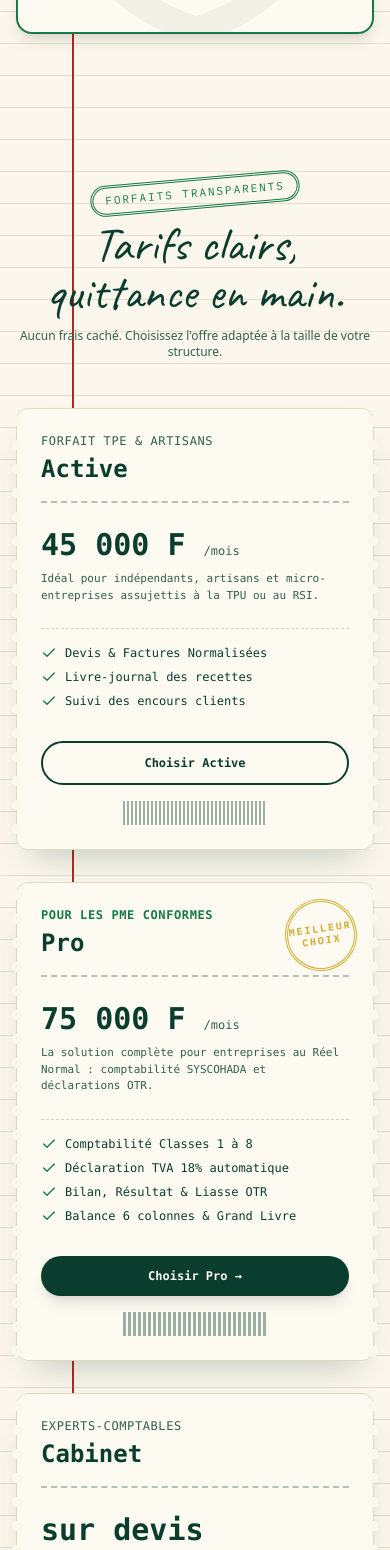
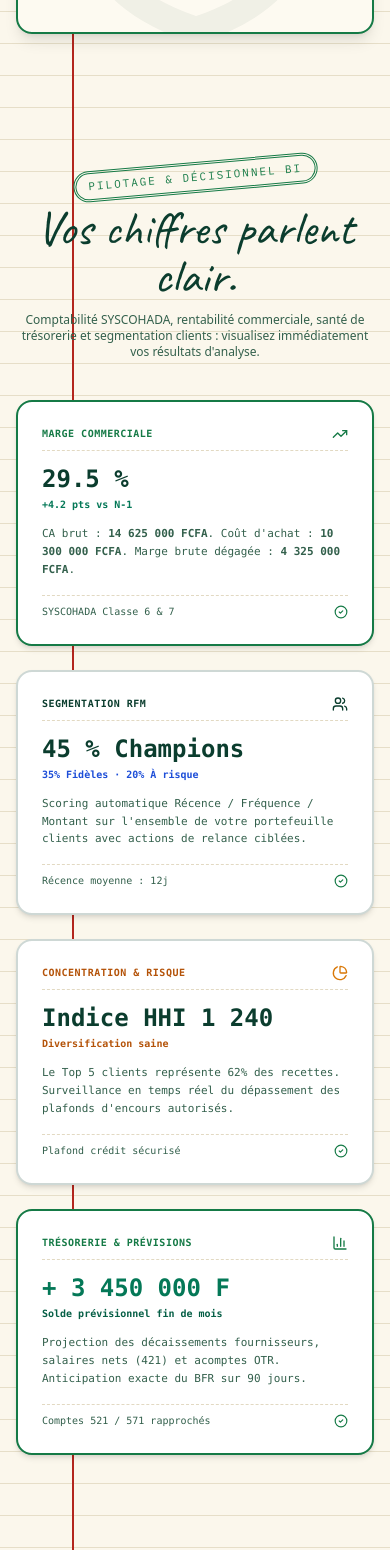
Before and after one commit to EDOR16/fisclens-togo, a Next.js app: page / in a window 390 px wide. Shown: the part 5556-7106 px from the top of the page. Built offline with nearby package versions, Linux system fonts and the light colour scheme.

Commit message:
feat(landing): add fiscal and workspace BI analysis results to Pro plan and showcase section

```diff
--- a/src/app/page.tsx
+++ b/src/app/page.tsx
@@ -23,6 +23,9 @@ import {
   Briefcase,
   Sliders,
   CheckCircle2,
+  TrendingUp,
+  BarChart3,
+  PieChart,
 } from "lucide-react";
 import { formatFcfa } from "@/lib/utils";
 
@@ -683,6 +686,108 @@ export default function GrandLivreLandingPage() {
       </section>
 
       {/* ========================================================================= */}
+      {/* 6-TER. WORKSPACE BI & RÉSULTATS D'ANALYSE DÉCISIONNELLE                    */}
+      {/* ========================================================================= */}
+      <section className="py-16 px-4 sm:px-6 max-w-7xl mx-auto space-y-10">
+        <div className="text-center space-y-3 max-w-2xl mx-auto">
+          <Stamp color="#157A46">PILOTAGE &amp; DÉCISIONNEL BI</Stamp>
+          <h2 className="font-hand text-5xl sm:text-6xl text-[#0B3D2E]">
+            Vos chiffres parlent clair.
+          </h2>
+          <p className="text-xs sm:text-sm text-[#33604C]">
+            Comptabilité SYSCOHADA, rentabilité commerciale, santé de trésorerie et segmentation clients : visualisez immédiatement vos résultats d&apos;analyse.
+          </p>
+        </div>
+
+        {/* Grille de 4 résultats d'analyse concrets */}
+        <div className="grid grid-cols-1 md:grid-cols-2 lg:grid-cols-4 gap-6 font-mono text-xs">
+          {/* Résultat 1 : Rentabilité & Marge Brute */}
+          <div className="p-6 rounded-2xl border-2 border-[#157A46] bg-white shadow-md flex flex-col justify-between space-y-4 hover:translate-y-[-2px] transition-transform">
+            <div>
+              <div className="flex items-center justify-between text-muted-foreground pb-2 border-b border-dashed border-[#E2D9C2]">
+                <span className="uppercase text-[10px] tracking-wider text-[#157A46] font-bold">Marge Commerciale</span>
+                <TrendingUp className="h-4 w-4 text-[#157A46]" />
+              </div>
+              <div className="pt-3">
+                <span className="text-2xl font-extrabold text-[#0B3D2E]">29.5 %</span>
+                <span className="text-[10px] text-emerald-700 block font-bold mt-0.5">+4.2 pts vs N-1</span>
+              </div>
+              <p className="text-[11px] text-[#33604C] mt-3 leading-relaxed">
+                CA brut : <strong>14 625 000 FCFA</strong>. Coût d&apos;achat : <strong>10 300 000 FCFA</strong>. Marge brute dégagée : <strong>4 325 000 FCFA</strong>.
+              </p>
+            </div>
+            <div className="pt-2 border-t border-dashed border-[#E2D9C2] flex items-center justify-between text-[10px] text-[#33604C]">
+              <span>SYSCOHADA Classe 6 &amp; 7</span>
+              <CheckCircle2 className="h-3.5 w-3.5 text-[#157A46]" />
+            </div>
+          </div>
+
+          {/* Résultat 2 : Analyse RFM Clients */}
+          <div className="p-6 rounded-2xl border-2 border-[#0B3D2E]/20 bg-white shadow-md flex flex-col justify-between space-y-4 hover:translate-y-[-2px] transition-transform">
+            <div>
+              <div className="flex items-center justify-between text-muted-foreground pb-2 border-b border-dashed border-[#E2D9C2]">
+                <span className="uppercase text-[10px] tracking-wider text-[#0B3D2E] font-bold">Segmentation RFM</span>
+                <Users className="h-4 w-4 text-[#0B3D2E]" />
+              </div>
+              <div className="pt-3">
+                <span className="text-2xl font-extrabold text-[#0B3D2E]">45 % Champions</span>
+                <span className="text-[10px] text-blue-700 block font-bold mt-0.5">35% Fidèles · 20% À risque</span>
+              </div>
+              <p className="text-[11px] text-[#33604C] mt-3 leading-relaxed">
+                Scoring automatique Récence / Fréquence / Montant sur l&apos;ensemble de votre portefeuille clients avec actions de relance ciblées.
+              </p>
+            </div>
+            <div className="pt-2 border-t border-dashed border-[#E2D9C2] flex items-center justify-between text-[10px] text-[#33604C]">
+              <span>Récence moyenne : 12j</span>
+              <CheckCircle2 className="h-3.5 w-3.5 text-[#157A46]" />
+            </div>
+          </div>
+
+          {/* Résultat 3 : Risque & Concentration */}
+          <div className="p-6 rounded-2xl border-2 border-[#0B3D2E]/20 bg-white shadow-md flex flex-col justify-between space-y-4 hover:translate-y-[-2px] transition-transform">
+            <div>
+              <div className="flex items-center justify-between text-muted-foreground pb-2 border-b border-dashed border-[#E2D9C2]">
+                <span className="uppercase text-[10px] tracking-wider text-amber-700 font-bold">Concentration &amp; Risque</span>
+                <PieChart className="h-4 w-4 text-amber-600" />
+              </div>
+              <div className="pt-3">
+                <span className="text-2xl font-extrabold text-[#0B3D2E]">Indice HHI 1 240</span>
+                <span className="text-[10px] text-amber-700 block font-bold mt-0.5">Diversification saine</span>
+              </div>
+              <p className="text-[11px] text-[#33604C] mt-3 leading-relaxed">
+                Le Top 5 clients représente 62% des recettes. Surveillance en temps réel du dépassement des plafonds d&apos;encours autorisés.
+              </p>
+            </div>
+            <div className="pt-2 border-t border-dashed border-[#E2D9C2] flex items-center justify-between text-[10px] text-[#33604C]">
+              <span>Plafond crédit sécurisé</span>
+              <CheckCircle2 className="h-3.5 w-3.5 text-[#157A46]" />
+            </div>
+          </div>
+
+          {/* Résultat 4 : Trésorerie & BFR Prévisionnel */}
+          <div className="p-6 rounded-2xl border-2 border-[#157A46] bg-white shadow-md flex flex-col justify-between space-y-4 hover:translate-y-[-2px] transition-transform">
+            <div>
+              <div className="flex items-center justify-between text-muted-foreground pb-2 border-b border-dashed border-[#E2D9C2]">
+                <span className="uppercase text-[10px] tracking-wider text-[#157A46] font-bold">Trésorerie &amp; Prévisions</span>
+                <BarChart3 className="h-4 w-4 text-[#157A46]" />
+              </div>
+              <div className="pt-3">
+                <span className="text-2xl font-extrabold text-emerald-700">+ 3 450 000 F</span>
+                <span className="text-[10px] text-emerald-800 block font-bold mt-0.5">Solde prévisionnel fin de mois</span>
+              </div>
+              <p className="text-[11px] text-[#33604C] mt-3 leading-relaxed">
+                Projection des décaissements fournisseurs, salaires nets (421) et acomptes OTR. Anticipation exacte du BFR sur 90 jours.
+              </p>
+            </div>
+            <div className="pt-2 border-t border-dashed border-[#E2D9C2] flex items-center justify-between text-[10px] text-[#33604C]">
+              <span>Comptes 521 / 571 rapprochés</span>
+              <CheckCircle2 className="h-3.5 w-3.5 text-[#157A46]" />
+            </div>
+          </div>
+        </div>
+      </section>
+
+      {/* ========================================================================= */}
       {/* 7. TARIFS EN 3 REÇUS PERFORÉS (MOCKUP 2 EXACT)                           */}
       {/* ========================================================================= */}
       <section id="tarifs" className="py-20 px-4 sm:px-6 max-w-7xl mx-auto space-y-12">
@@ -779,6 +884,15 @@ export default function GrandLivreLandingPage() {
                 <div className="flex items-center gap-2">
                   <Check className="h-4 w-4 text-[#157A46]" /> Balance 6 colonnes & Grand Livre
                 </div>
+                <div className="flex items-center gap-2">
+                  <Check className="h-4 w-4 text-[#157A46]" /> Fiscalité complète OTR (IS, IRPP, Patente, Foncier, Retenues)
+                </div>
+                <div className="flex items-center gap-2">
+                  <Check className="h-4 w-4 text-[#157A46]" /> Workspace BI décisionnel (Rentabilité, Prévisions & Trésorerie)
+                </div>
+                <div className="flex items-center gap-2">
+                  <Check className="h-4 w-4 text-[#157A46]" /> Résultats d&apos;analyse avancés (Segmentation RFM & Concentration client)
+                </div>
               </div>
             </div>
 
@@ -813,7 +927,10 @@ export default function GrandLivreLandingPage() {
 
               <div className="border-t border-dashed border-[#0B3D2E]/20 pt-4 space-y-2 text-xs">
                 <div className="flex items-center gap-2">
-                  <Check className="h-4 w-4 text-[#157A46]" /> Portefeuille Multi-Dossiers illimité
+                  <Check className="h-4 w-4 text-[#157A46]" /> Toutes les fonctionnalités Pro incluses
+                </div>
+                <div className="flex items-center gap-2">
+                  <Check className="h-4 w-4 text-[#157A46]" /> Portefeuille Multi-Dossiers illimité (Hub Cabinet)
                 </div>
                 <div className="flex items-center gap-2">
                   <Check className="h-4 w-4 text-[#157A46]" /> Sécurité 2FA Obligatoire & Audit
```
